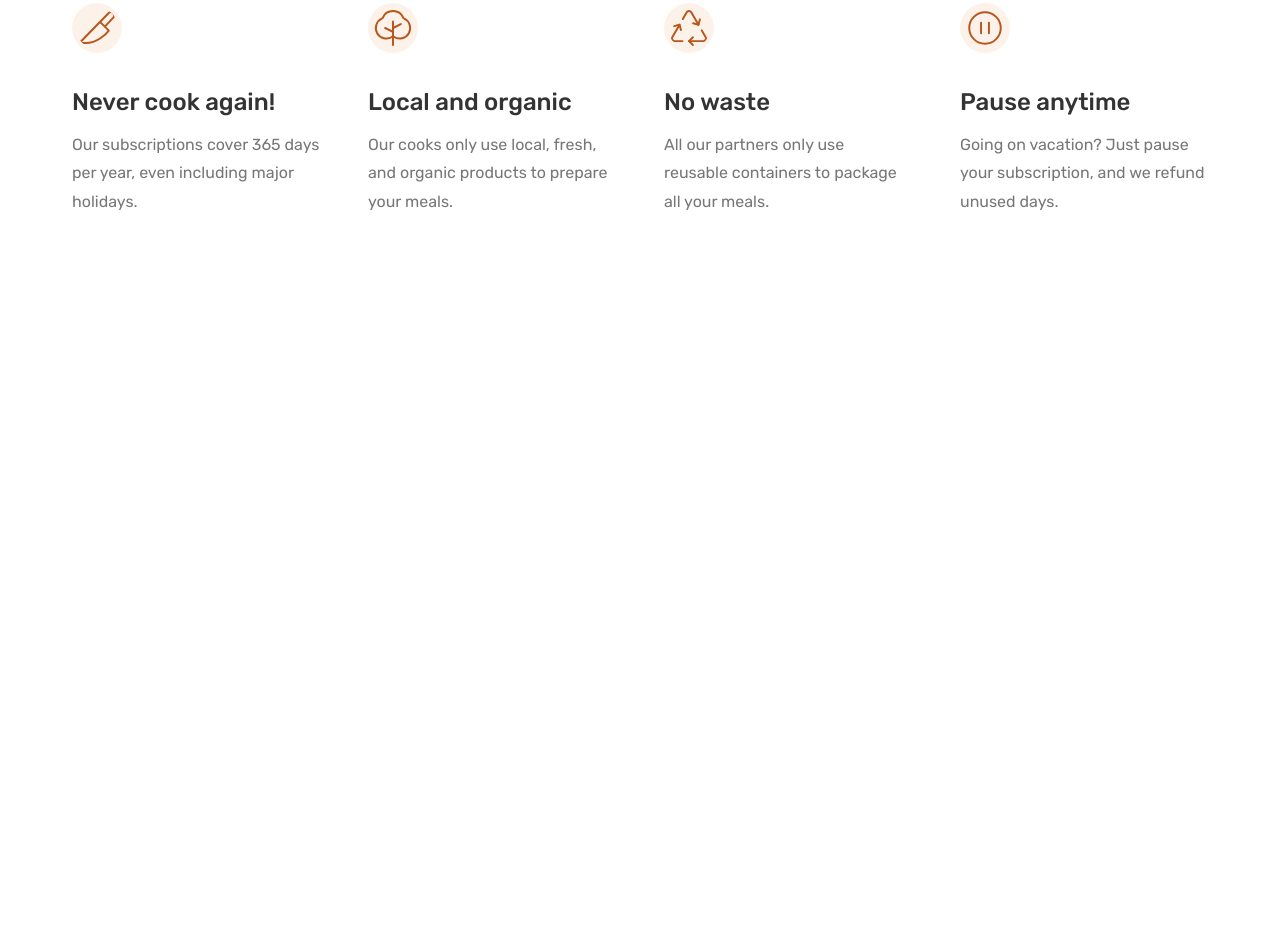
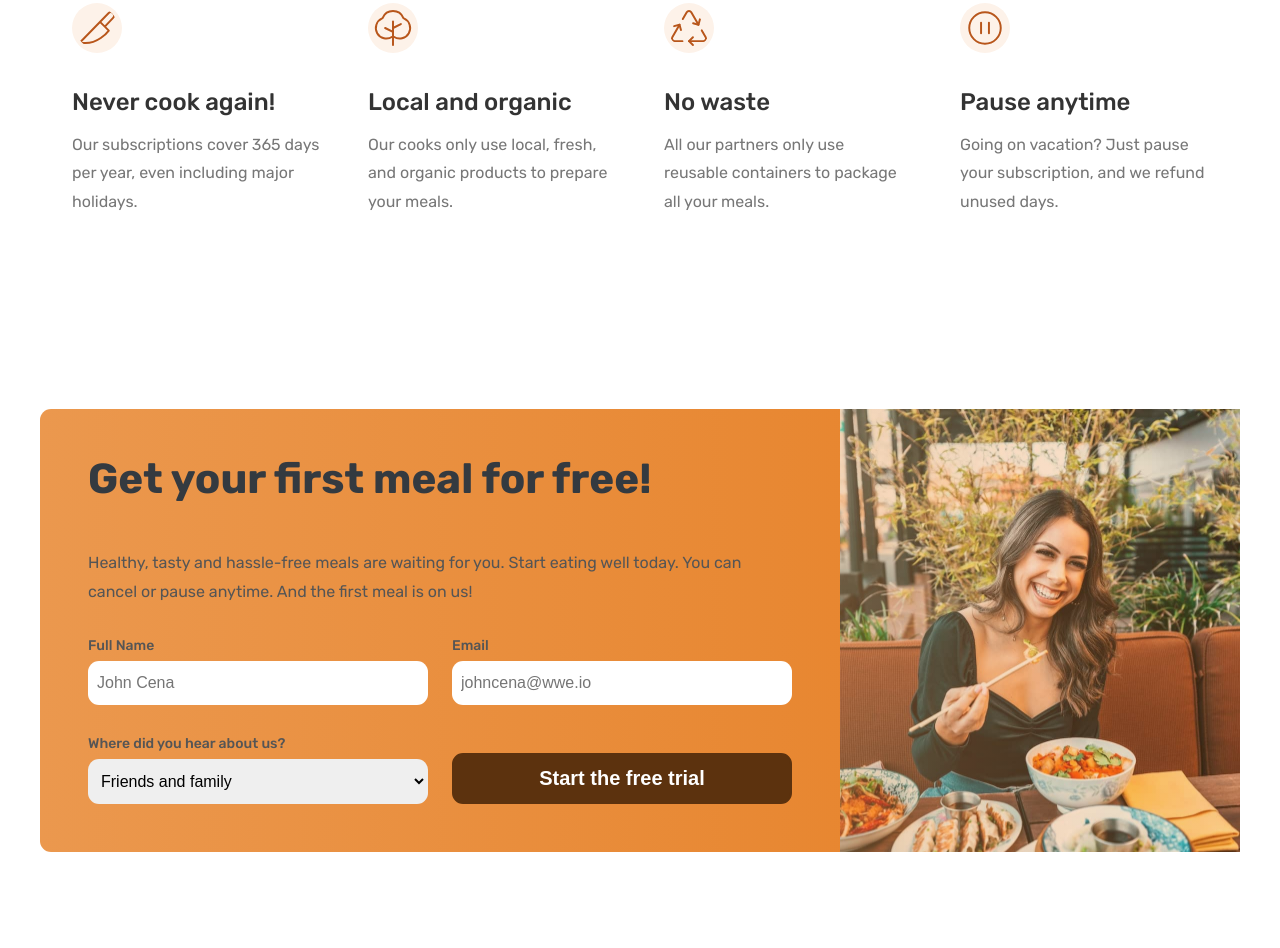
Before and after one commit to ThiagoDiniz-creator/omnifood, a plain HTML site: page index.html in a window 1280 px wide. Shown: the part 5331-6279 px from the top of the page. Before the commit the page ends 5740 px from the top, so only its background shows below. Drawn offline with Linux system fonts and the light colour scheme.

Commit message:
Created and finished the Call to action section

```diff
--- /dev/null
+++ b/css/cta.css
@@ -0,0 +1,118 @@
+/* CALL-TO-ACTION SECTION */
+.section-cta {
+  padding: 0 0 9.6rem 0;
+}
+
+/* CALL-TO-ACTION */
+.cta {
+  display: grid;
+  grid-template-columns: 2fr 1fr;
+  padding: 0;
+  border-radius: 11px;
+
+  background-image: linear-gradient(
+    to right,
+    rgba(235, 152, 78, 1),
+    rgba(230, 126, 34, 1)
+  );
+  transition: all 0.3s ease;
+}
+
+.cta:hover {
+  box-shadow: 0 0 1.2rem 0.4rem rgba(0, 0, 0, 0.2);
+}
+
+/* CALL-TO-ACTION IMAGE */
+.cta-image {
+  width: 100%;
+  border-top-right-radius: 11px;
+  border-bottom-right-radius: 11px;
+}
+
+/* CALL-TO-ACTION FORM */
+.cta-text-box {
+  padding: 4.8rem;
+}
+
+/* CALL-TO-ACTION IMAGE-BOX */
+.cta-image-box {
+  background-image: linear-gradient(
+      to right,
+      rgba(235, 152, 78, 0.4),
+      rgba(230, 126, 34, 0.2)
+    ),
+    url("../img/eating.jpg");
+  background-size: cover;
+}
+
+/* CALL-TO-ACTION FORM__SUBTITLE*/
+.cta-form__subtitle {
+  line-height: 1.8;
+  font-weight: 400;
+  font-size: 1.6rem;
+  margin-bottom: 3.2rem;
+}
+
+/* FORM-LIST */
+.form-list {
+  list-style: none;
+  display: grid;
+  grid-template-columns: 1fr 1fr;
+  column-gap: 2.4rem;
+  row-gap: 3.2rem;
+}
+
+.form-list li {
+  display: flex;
+  flex-direction: column;
+}
+
+.form-list li:last-child {
+  display: flex;
+  align-content: end;
+  justify-content: end;
+}
+
+/* FORM-LABEL */
+.form-label {
+  font-size: 1.4rem;
+  font-weight: 500;
+  margin-bottom: 0.8rem;
+  display: block;
+}
+
+/* FORM-INPUT */
+.form-input {
+  padding: 1.2rem 0.8rem;
+  border-radius: 11px;
+  font-size: 1.6rem;
+  width: 100%;
+
+  outline: 6px transparent solid;
+  border: 1px transparent solid;
+}
+
+.form-input:focus {
+  border: 1px solid #000;
+  outline: 6px rgba(255, 255, 255, 0.75) solid;
+}
+
+/* FORM-BUTTON */
+.form-button {
+  padding: 1.2rem 2.4rem;
+  color: #fff;
+  background-color: #5c320e;
+  border: 2px #5c320e solid;
+  font-size: 2rem;
+  font-weight: 600;
+  cursor: pointer;
+  border-radius: 11px;
+
+  transition: all 0.4s ease;
+}
+
+.form-button:hover {
+  background: #fff;
+  border: transparent 2px solid;
+  color: #555;
+}
--- a/css/general.css
+++ b/css/general.css
@@ -322,6 +322,12 @@ strong {
   margin-bottom: 4.8rem !important;
 }
 
+/* MARGIN-BOTTOM SMALL*/
+.margin-bottom-small {
+  /* Box model*/
+  margin-bottom: 2.4rem !important;
+}
+
 /* GAP-MEDIUM*/
 .gap-md {
   gap: 4.8rem;
--- a/index.html
+++ b/index.html
@@ -16,13 +16,14 @@
 
     <!-- STYLESHEETS -->
     <link href="./css/general.css" rel="stylesheet" />
-    <link href="./css/header-styles.css" rel="stylesheet" />
-    <link href="./css/hero-styles.css" rel="stylesheet" />
+    <link href="css/header.css" rel="stylesheet" />
+    <link href="css/hero.css" rel="stylesheet" />
     <link href="./css/step-styles.css" rel="stylesheet" />
     <link href="./css/featured-in.css" rel="stylesheet" />
     <link href="./css/meals-diets.css" rel="stylesheet" />
     <link href="./css/testimonials.css" rel="stylesheet" />
     <link href="./css/prices.css" rel="stylesheet" />
+    <link href="./css/cta.css" rel="stylesheet" />
 
     <title>Omnifood</title>
   </head>
@@ -652,6 +653,63 @@ quote or caption.-->
           </div>
         </div>
       </section>
+
+      <section class="section-cta">
+        <div class="container cta">
+          <div class="cta-text-box">
+            <p class="title title--big margin-bottom-md">
+              Get your first meal for free!
+            </p>
+            <p class="title cta-form__subtitle">
+              Healthy, tasty and hassle-free meals are waiting for you. Start
+              eating well today. You can cancel or pause anytime. And the first
+              meal is on us!
+            </p>
+
+            <form action="#" method="post">
+              <ul class="form-list">
+                <li>
+                  <label for="name" class="form-label">Full Name</label
+                  ><input
+                    id="name"
+                    type="text"
+                    name="name"
+                    placeholder="John Cena"
+                    class="form-input"
+                  />
+                </li>
+                <li>
+                  <label for="email" class="form-label">Email</label
+                  ><input
+                    id="email"
+                    type="email"
+                    name="email"
+                    class="form-input"
+                    placeholder="johncena@wwe.io"
+                  />
+                </li>
+                <li>
+                  <label for="how" class="form-label"
+                    >Where did you hear about us?</label
+                  ><select id="how" name="how" class="form-input">
+                    <option>Friends and family</option>
+                    <option>Youtube video</option>
+                    <option>Podcast</option>
+                    <option>Facebook ad</option>
+                    <option>Others</option>
+                  </select>
+                </li>
+                <li>
+                  <button class="form-button" type="submit">
+                    Start the free trial
+                  </button>
+                </li>
+              </ul>
+            </form>
+          </div>
+          <div class="cta-image-box"></div>
+        </div>
+      </section>
     </main>
   </body>
 </html>
```
Also changed, not shown: css/header.css (renamed from css/header-styles.css), css/hero.css (renamed from css/hero-styles.css), img/icons/facebook-logo-light.svg (added), img/icons/instagram-logo-light.svg (added), img/icons/twitter-logo-light.svg (added). Lines whose indentation alone changed are shown as unchanged.
